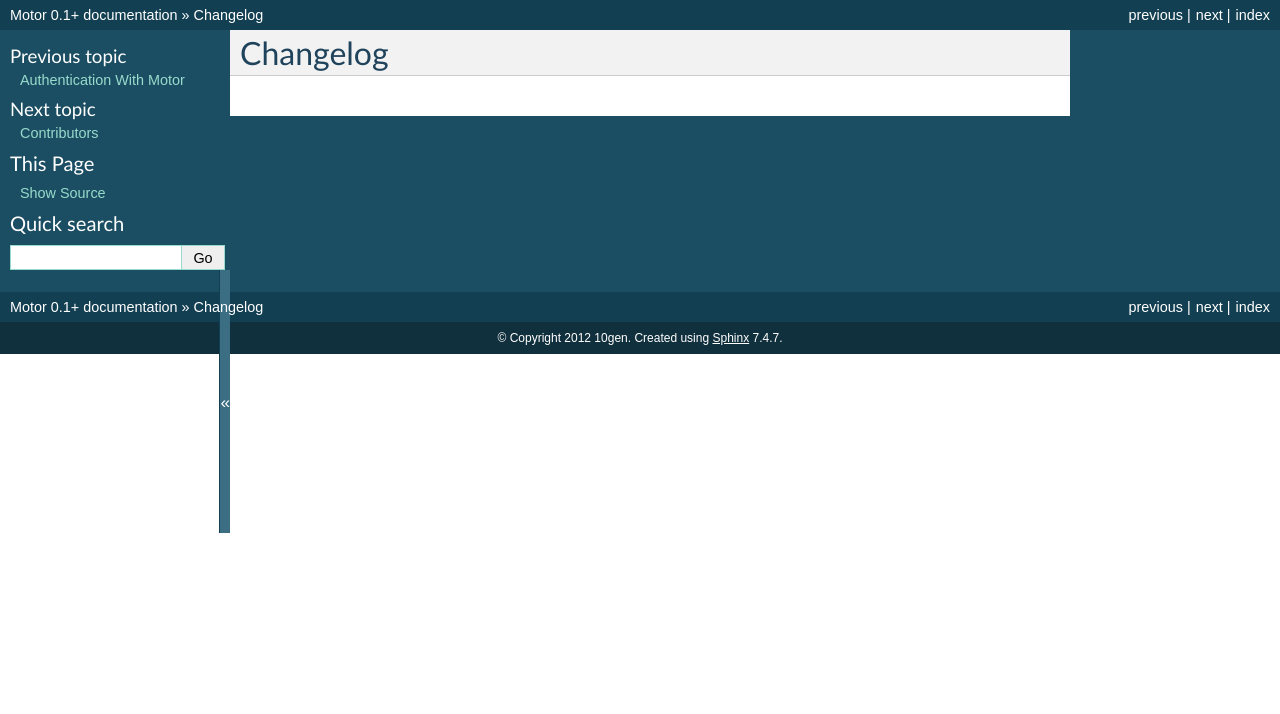
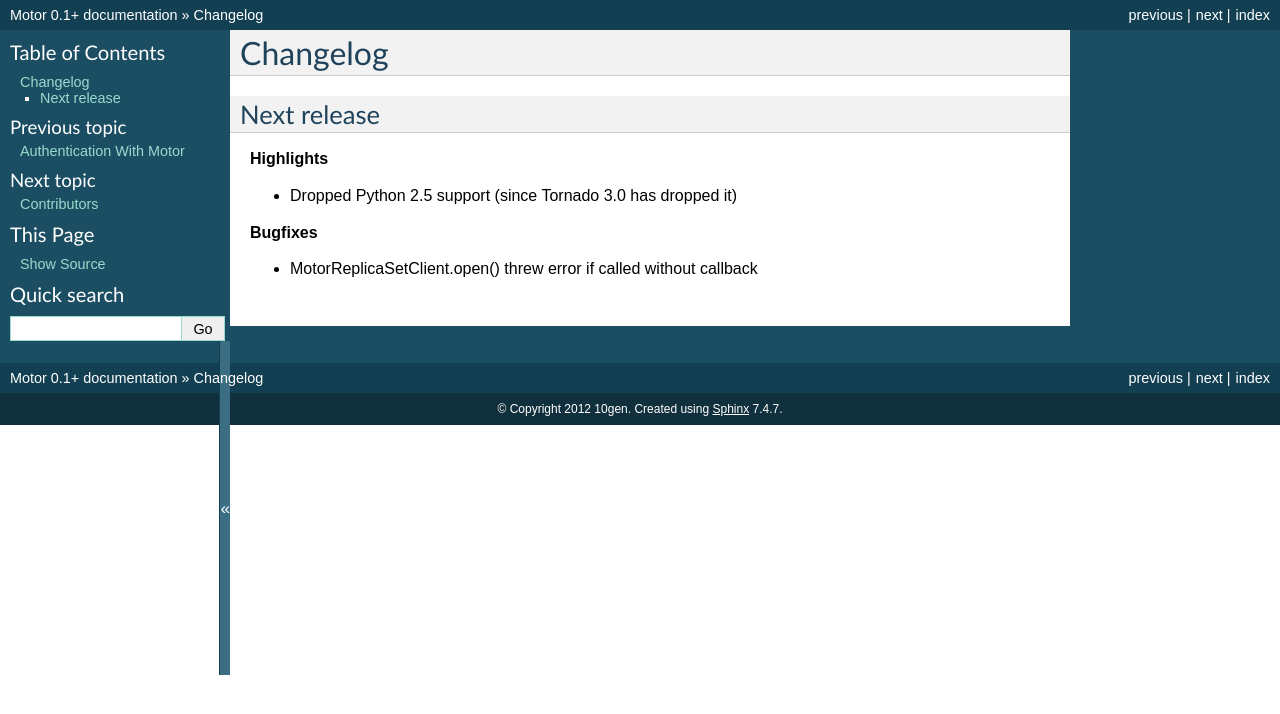
Before and after one commit to mongodb/motor, a Sphinx documentation site: the page built from doc/changelog.rst, in a window 1280 px wide. Shown: the top 714 px of the page. Built offline with Sphinx 7.4.7, drawn with Linux system fonts in a browser that asks for light colours; pages that are not in the unit, such as notebooks, are missing from menus; the version number is read from the project's files by our own code.

Commit message:
Goodbye Python 2.5, Tornado has dropped support for you.

```diff
--- a/README.rst
+++ b/README.rst
@@ -47,7 +47,7 @@ requires:
 * PyMongo_
 * Tornado_
 * `Greenlet <http://pypi.python.org/pypi/greenlet>`_
-* CPython 2.5, 2.6, 2.7, 3.2, or 3.3
+* CPython 2.6, 2.7, 3.2, or 3.3
 * Although Motor works with PyPy 1.9, limitations with greenlets and PyPy's
   JIT compiler make PyPy applications that use Motor too slow to use. We
   eagerly await improvements in PyPy 2.0.
--- a/doc/changelog.rst
+++ b/doc/changelog.rst
@@ -1,2 +1,13 @@
 Changelog
 =========
+
+Next release
+------------
+
+**Highlights**
+
+* Dropped Python 2.5 support (since Tornado 3.0 has dropped it)
+
+**Bugfixes**
+
+* MotorReplicaSetClient.open() threw error if called without callback
--- a/doc/installation.rst
+++ b/doc/installation.rst
@@ -14,7 +14,7 @@ and Tornado_.
 Prerequisites
 -------------
 
-* CPython 2.5, 2.6, 2.7, or 3.3
+* CPython 2.6, 2.7, or 3.3
 * Although Motor works with PyPy 2.0-beta1, limitations with greenlets and
   PyPy's JIT compiler make PyPy applications that use Motor too slow for
   regular use
--- a/setup.py
+++ b/setup.py
@@ -14,7 +14,6 @@ License :: OSI Approved :: Apache Software License
 Development Status :: 4 - Beta
 Natural Language :: English
 Programming Language :: Python :: 2
-Programming Language :: Python :: 2.5
 Programming Language :: Python :: 2.6
 Programming Language :: Python :: 2.7
 Programming Language :: Python :: 3
```
Also changed, not shown: .travis.yml, 2 other files.
